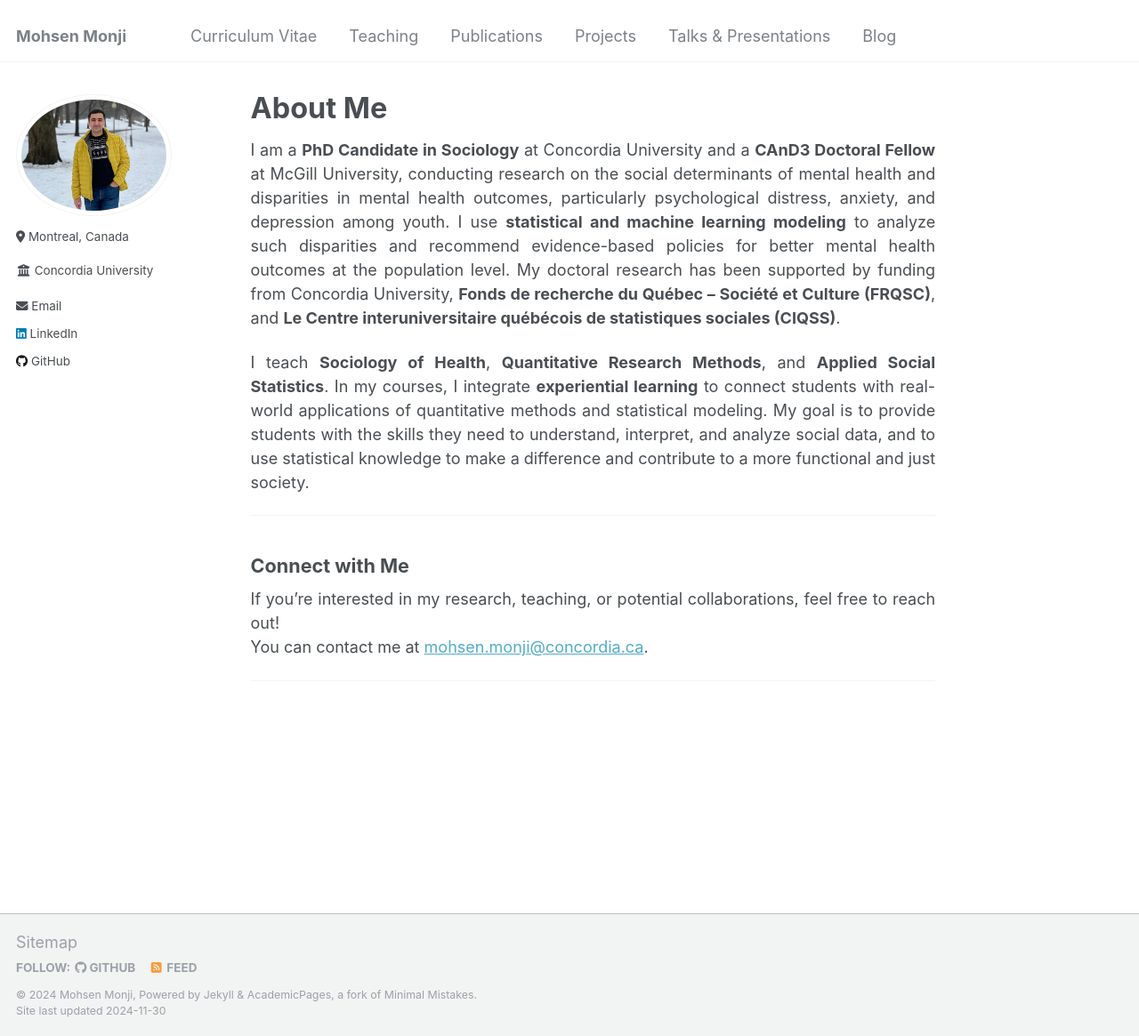
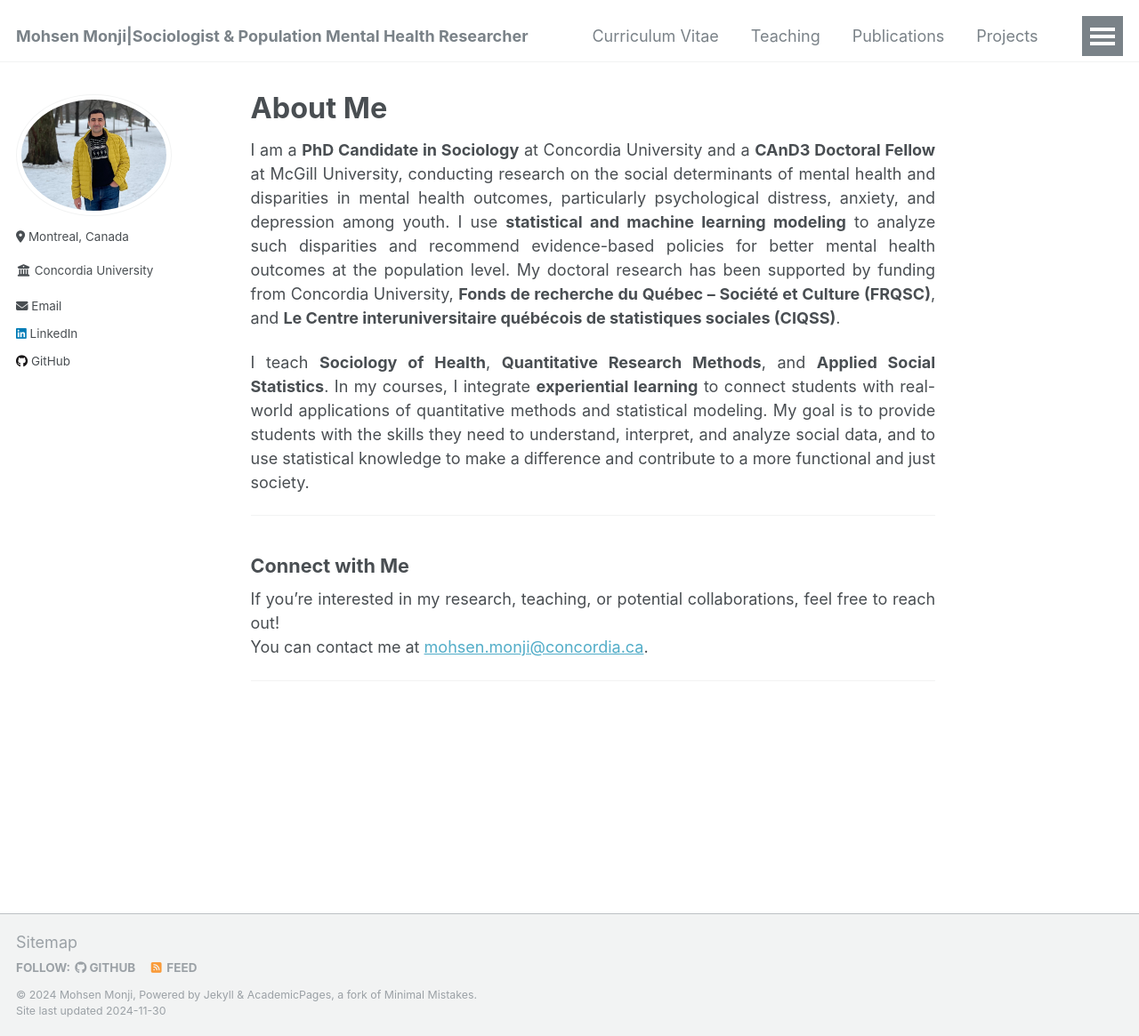
Before and after one commit to Mohsnmonji/mohsnmonji.github.io, a Jekyll site: the page built from _pages/about.md, in a window 1280 px wide and 1165 px high. Shown: the whole window at 89% size. Built offline with Jekyll 4.4.1, drawn with Linux system fonts in a browser that asks for light colours.

Commit message:
Update _config.yml

```diff
--- a/_config.yml
+++ b/_config.yml
@@ -9,7 +9,7 @@
 
 # Basic Site Settings
 locale: "en-US"
-title: "Mohsen Monji"
+title: "Mohsen Monji|Sociologist & Population Mental Health Researcher"
 title_separator: "-"
 name: "Mohsen Monji"
 description: "Sociologist & Population Mental Health Researcher"
```
